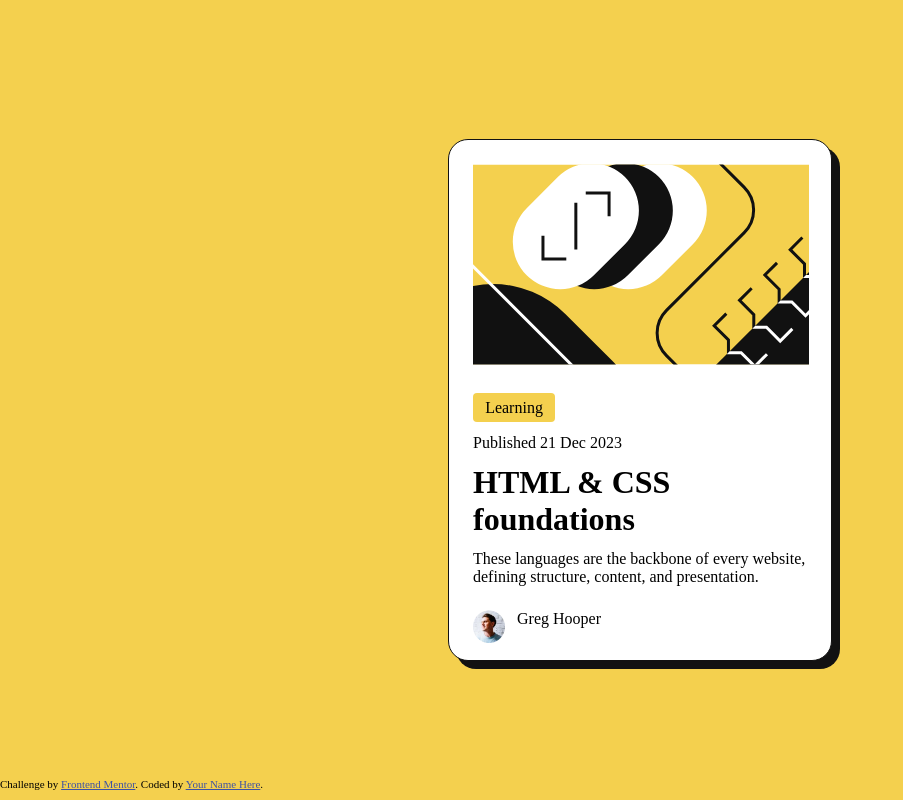
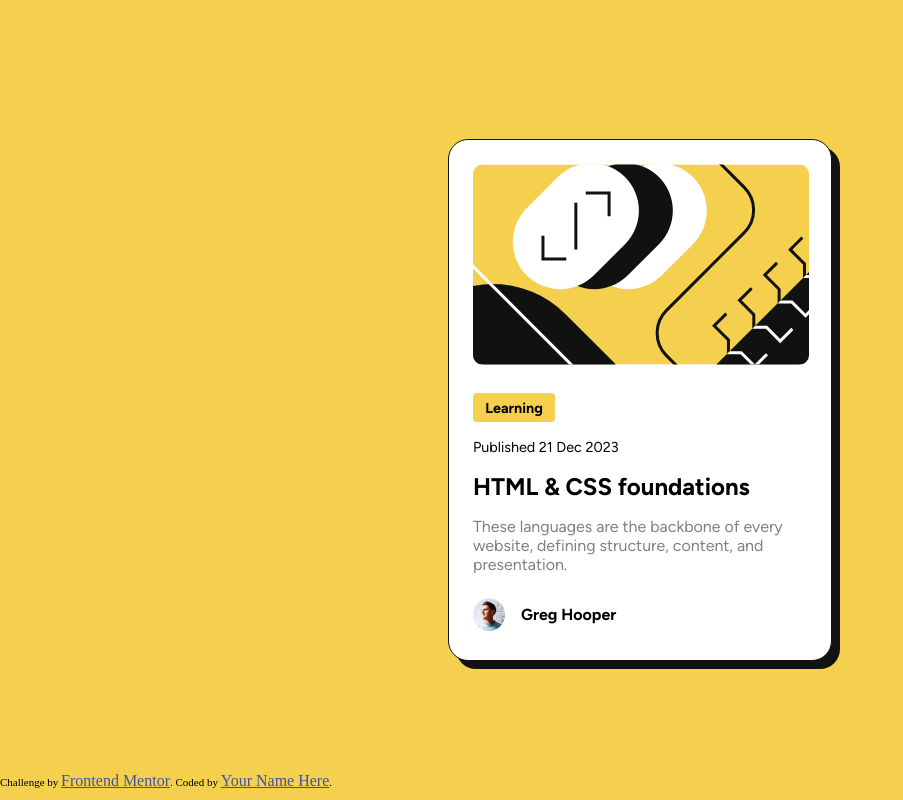
Before and after one commit to MaxCodeCraft/blog-card, a plain HTML site: page index.html in a window 1280 px wide. Shown: the whole page, without its empty margins (0-903 px from the left). Drawn offline with Linux system fonts and the light colour scheme.

Commit message:
Update style.css

```diff
--- a/style.css
+++ b/style.css
@@ -9,6 +9,19 @@
     margin: 0;
     padding: 0;
     box-sizing: border-box;
+    font-size: 16px;
+}
+
+@font-face {
+    font-family: 'Figtree';
+    src: url(./assets/fonts/Figtree-VariableFont_wght.ttf);
+    font-style: normal;
+}
+
+@font-face {
+    font-family: 'Figtree';
+    src: url(./assets/fonts/Figtree-Italic-VariableFont_wght.ttf);
+    font-style: italic;
 }
 
 body {
@@ -16,6 +29,9 @@ body {
 }
 
 .container {
+    display: flex;
+    flex-direction: column;
+    flex-wrap: wrap;
     max-width: 384px;
     height: 522px;
     margin: auto;
@@ -28,19 +44,25 @@ body {
     border-radius: 20px;
     box-shadow: 8px 8px var(--color-black);
     cursor: pointer;
+    font-family: 'Figtree';
+
+    font-style: normal;
 }
 
 .container:hover {
-    box-shadow: 16px 16px var(--color-black);
+    box-shadow: 1rem 1rem var(--color-black);
 }
 
 .main-img {
-    padding: 24px;
+    padding: 1.5rem;
+}
+
+.main-img > img {
     border-radius: 10px;
 }
 
 .content {
-    padding: 0 24px 24px 24px;
+    padding: 0 1.5rem 1.5rem 1.5rem;
     display: flex;
     flex-direction: column;
 }
@@ -53,23 +75,29 @@ body {
     display: flex;
     align-items: center;
     justify-content: center;
+    font-size: 0.9rem;
+    font-weight: 700;
 }
 
 h1 {
-    margin-top: 12px;
+    margin-top: 1rem;
+    font-size: 1.5rem;
 }
 
 .date {
-    margin-top: 12px;
+    margin-top: 1rem;
+    font-size: 0.9rem;
 }
 
 .description {
-    margin-top: 12px;
+    margin-top: 1rem;
+    color: var(--color-grey);
 }
 
 .author {
-    padding: 0 24px;
+    padding: 0 1.5rem;
     display: flex;
+    align-items: center;
 }
 
 .author > img {
@@ -77,13 +105,13 @@ h1 {
 }
 
 .author-name {
-    padding-left: 12px;
+    padding-left: 1rem;
     align-items: center;
+    font-weight: 700;
 }
 
 .attribution {
     font-size: 11px;
-    text-align: center;
     position: absolute;
     bottom: 10px;
 }
```
